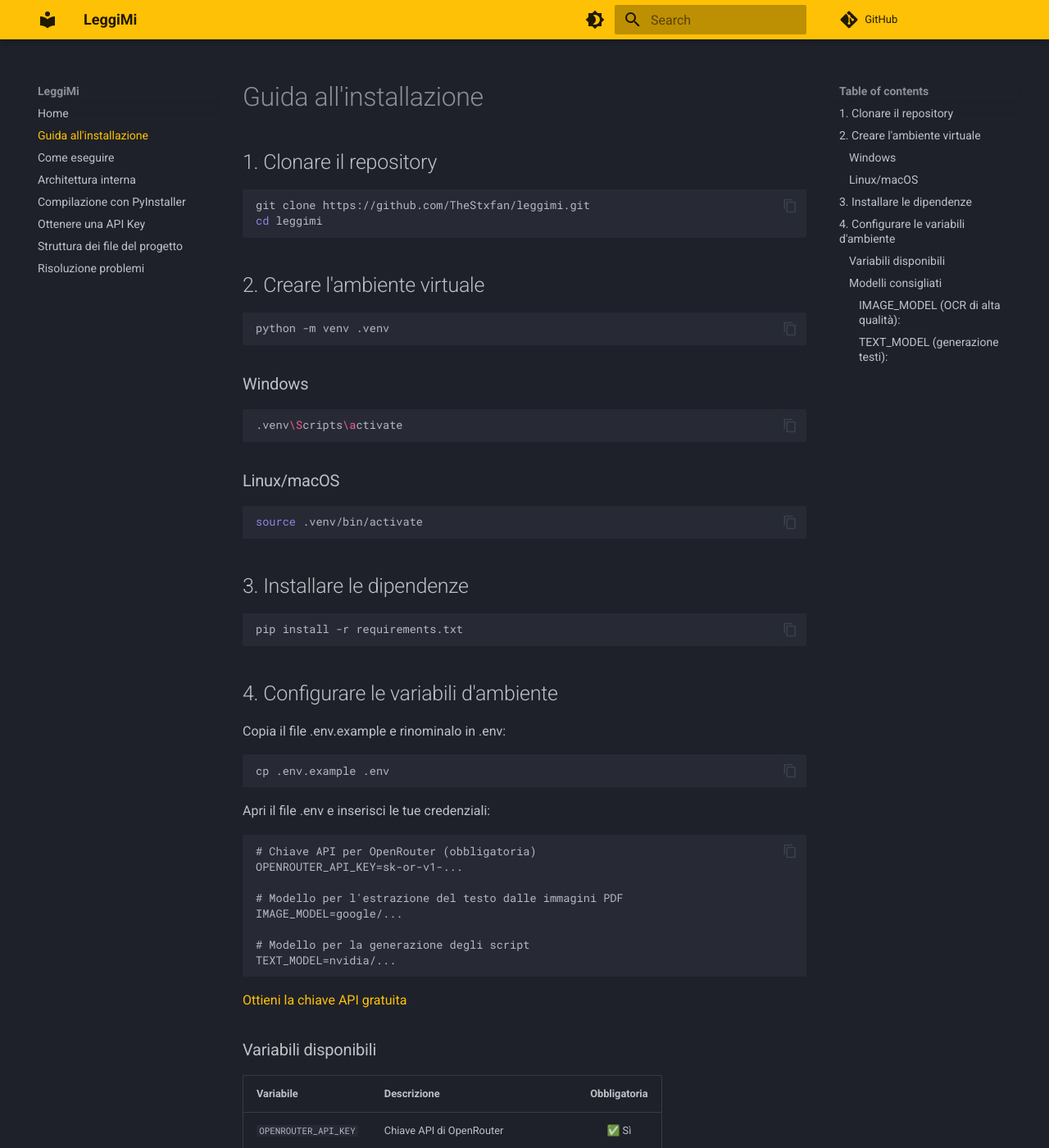
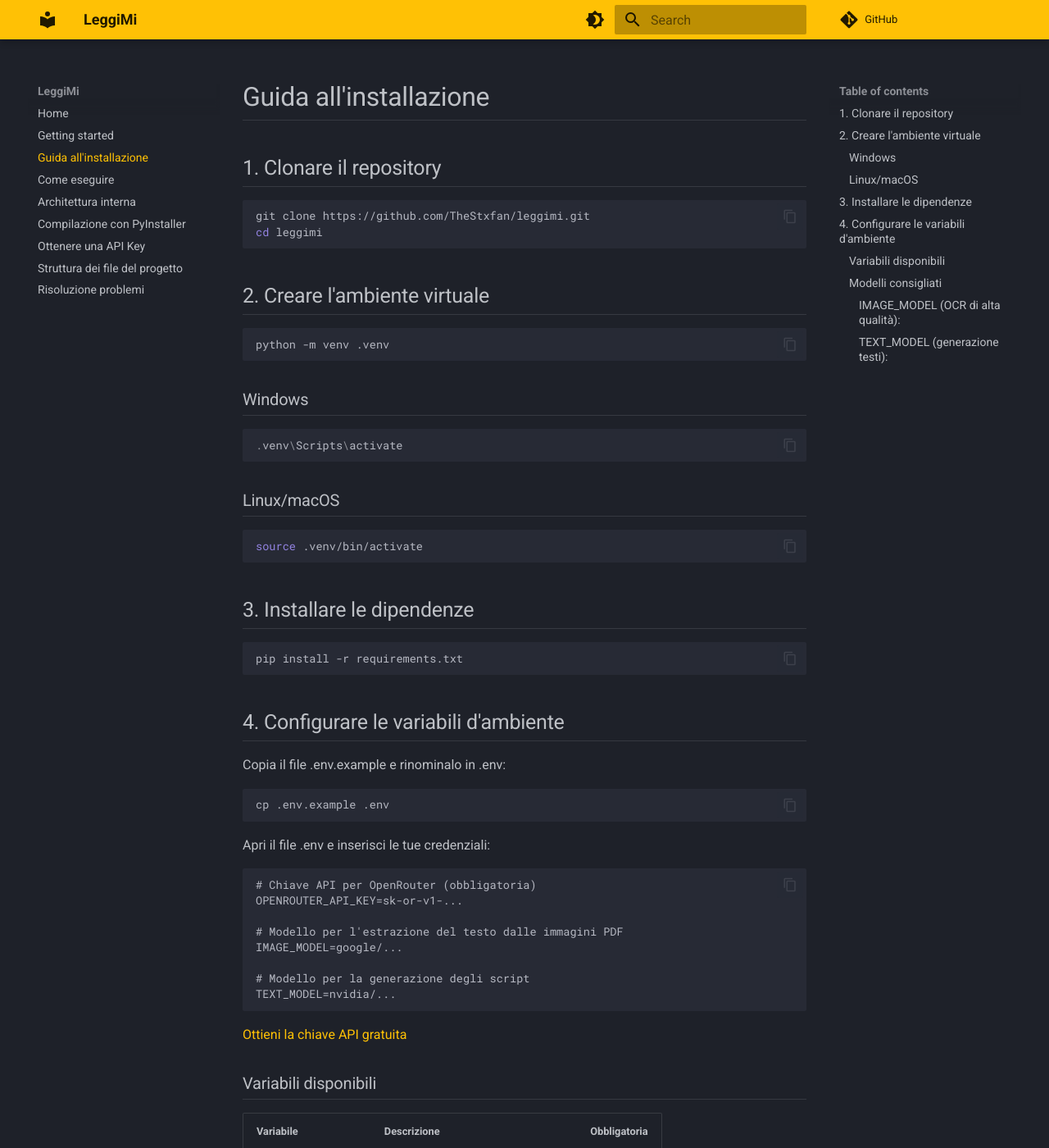
Before and after one commit to TheStxfan/leggimi, an MkDocs documentation site: the page built from docs/setup.md, in a window 1280 px wide and 1400 px high. Shown: the whole window at 82% size. Built offline with MkDocs 1.6.1 and Material for MkDocs 9.7.7, drawn with Linux system fonts in a browser that asks for light colours; comment, search, counter and statistics services are not loaded.

Commit message:
docs: update README and setup documentation; add getting started guide and CSS styles

````diff
--- a/docs/setup.md
+++ b/docs/setup.md
@@ -15,7 +15,7 @@ python -m venv .venv
 
 ### Windows
 
-```bash
+```powershell
 .venv\Scripts\activate
 ```
 
--- /dev/null
+++ b/docs/stylesheets/extra.css
@@ -0,0 +1,17 @@
+.md-typeset h1,
+.md-typeset h2,
+.md-typeset h3,
+.md-typeset h4,
+.md-typeset h5,
+.md-typeset h6 {
+  margin-bottom: 0em;
+  font-weight: 400;
+  color: hsla(var(--md-hue), 15%, 90%, 0.82);
+}
+
+.md-typeset h1,
+.md-typeset h2,
+.md-typeset h3 {
+  border-bottom: 1px solid var(--md-default-fg-color--lightest);
+  padding-bottom: 0.2em;
+}
--- a/mkdocs.yml
+++ b/mkdocs.yml
@@ -37,8 +37,12 @@ markdown_extensions:
   - pymdownx.details
   - tables
 
+extra_css:
+  - stylesheets/extra.css
+
 nav:
   - Home: index.md
+  - Getting started: getting-started.md
   - Guida all'installazione: setup.md
   - Come eseguire: run.md
   - Architettura interna: internals.md
````
Also changed, not shown: README.md (+3 -37 lines), docs/getting-started.md (added, +36 -0 lines).
